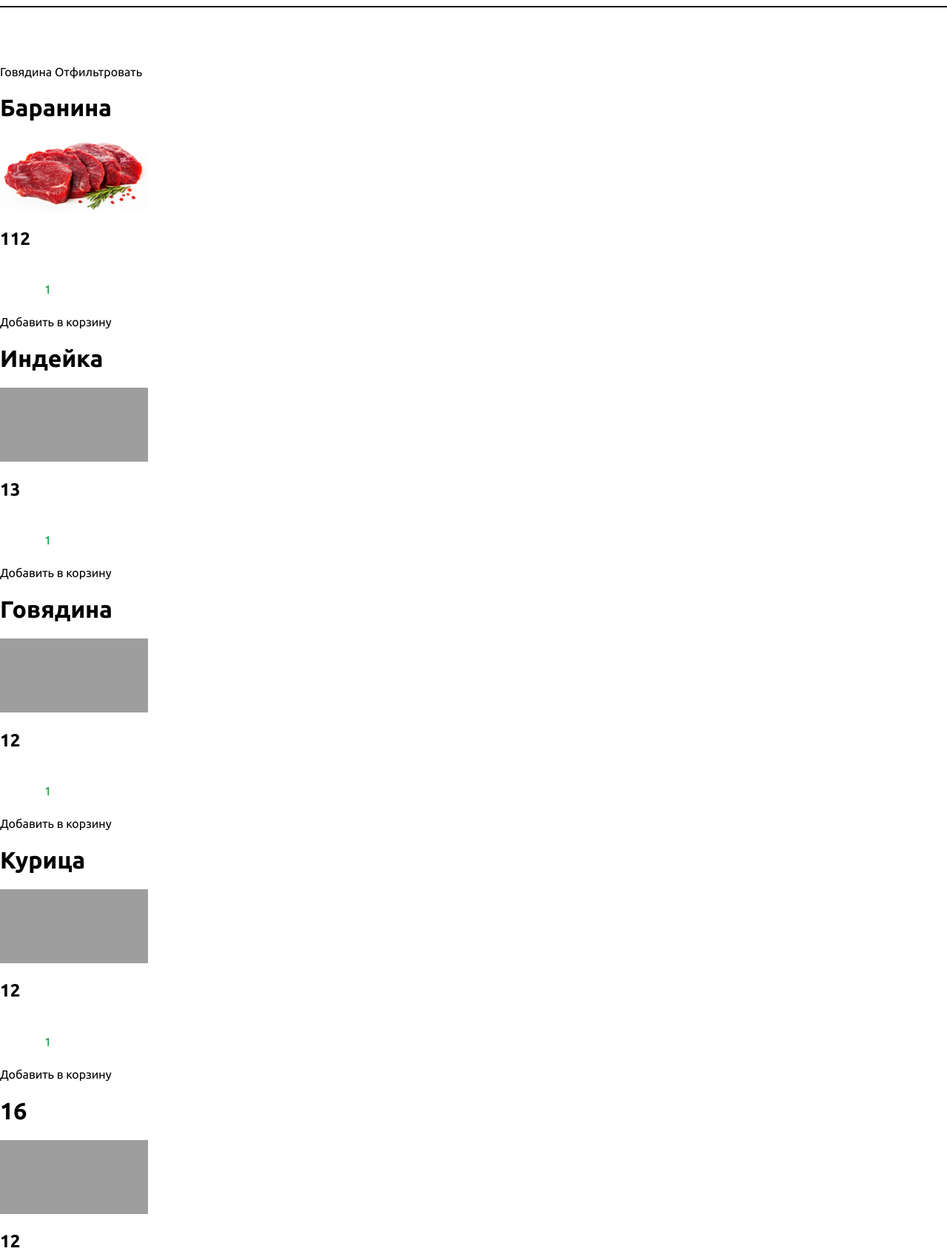
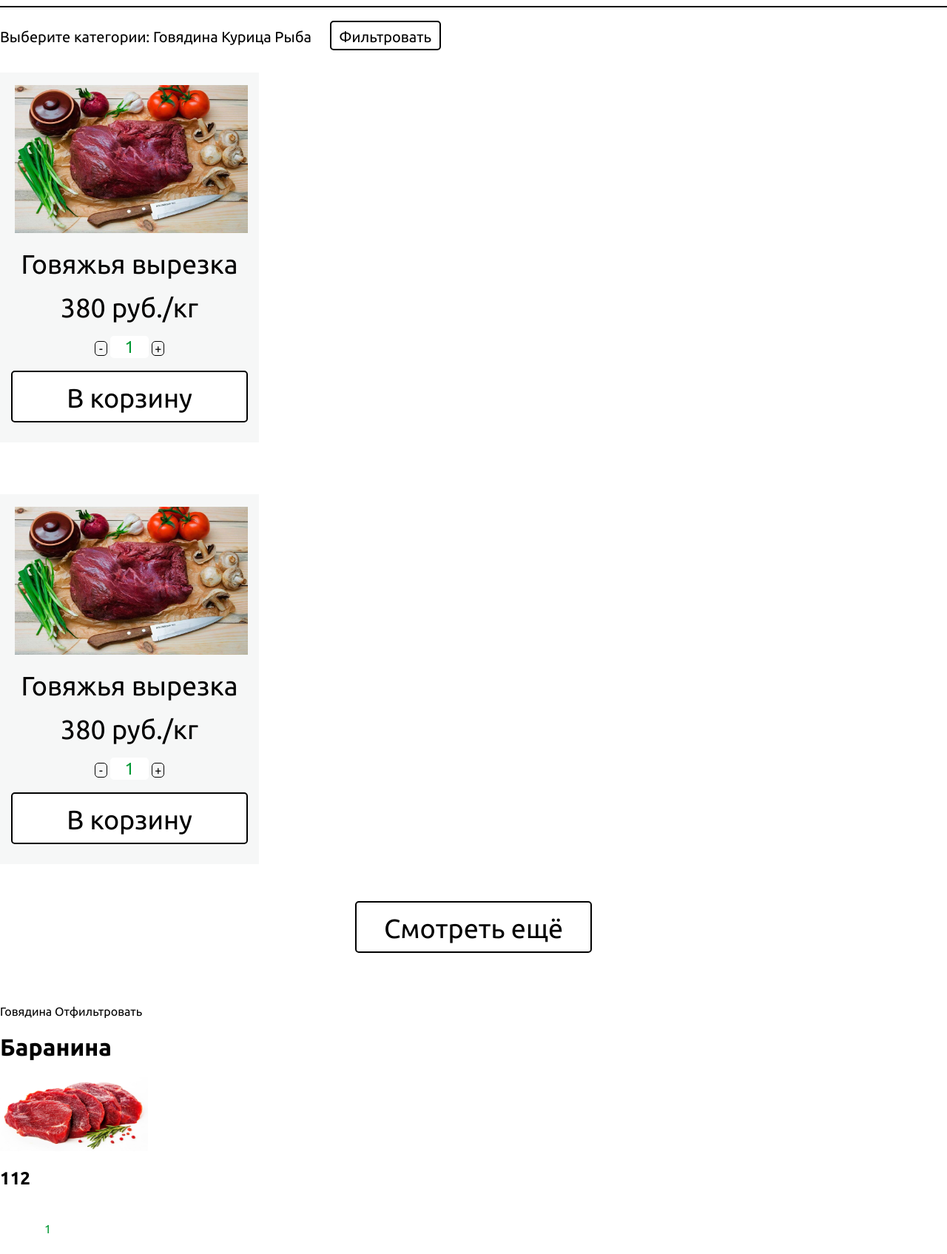
Before and after one commit to Andrey2kulagin/site_about_meat, a Django app: page /product_list in a window 1280 px wide. Shown: the part 253-1948 px from the top of the page at 74% size. Run offline with Django 4.2, Linux system fonts and the light colour scheme; data comes from the database, SQL or seed files in the repository; both versions use the stored data as it was after the commit; some libraries are stand-ins or nearby versions; grey boxes are pictures that could not be loaded.

Commit message:
integration 1st page is ower

```diff
--- a/butcher_shop/butcher_shop_app/Templates/butcher_shop_app/index.html
+++ b/butcher_shop/butcher_shop_app/Templates/butcher_shop_app/index.html
@@ -7,7 +7,7 @@
 {% load static %}
 
 <div class="main__image__div">
-    <img class="main__image__div__image" src="img/m2.jpg">
+    <img class="main__image__div__image" src="{% static 'butcher_shop_app/img/2504.970.jpg' %}">
     <div class="main__image__div__text__block">
       <span class="main__image__div__text">Только лучшее мясо из самых экологически-чистых регионов России, которое мы с
         любовью выращиваем на собственных фермах. Мы кормим животных только “живыми” кормами без ГМО и поим чистой водой
@@ -20,7 +20,7 @@
     <div class="simple__cart__row">
         {% for product in products %}
         <div class="product__card">
-            <img class="product__card__img" src="img/2504.970.jpg">
+            <img class="product__card__img" src="{{product.image.url}}">
             <a href="{% url 'product_detail' pk=product.id %}" class="product__card__title">{{product}}</a>
             <form method="POST" id="product_list_add_to_cart{{product.id}}" name="{{product.id}}">
                 {% csrf_token%}
--- a/butcher_shop/butcher_shop_app/Templates/butcher_shop_app/product_list.html
+++ b/butcher_shop/butcher_shop_app/Templates/butcher_shop_app/product_list.html
@@ -4,6 +4,67 @@
 {% endblock %}
 
 {% block content %}
+
+<div class="category__div">
+    Выберите категории:
+    <label class="category_label">
+      <input type="checkbox" class="hidden-checkbox-category">
+      <span>Говядина</span>
+    </label>
+    <label class="category_label">
+      <input type="checkbox" class="hidden-checkbox-category">
+      <span>Курица</span>
+    </label>
+    <label class="category_label">
+      <input type="checkbox" class="hidden-checkbox-category">
+      <span>Рыба</span>
+    </label>
+    <button class="standart__button filter__button" type="submit">Фильтровать</button>
+  </div>
+  <div class="catalog">
+    <div class="cart_row">
+      <div class="simple__cart__row">
+        <div class="product__card">
+          <img class="product__card__img" src="img/2504.970.jpg">
+          <span class="product__card__title">Говяжья вырезка</span>
+          <span class="product__card__cost"> 380 руб./кг</span>
+          <button class="product__card_change_btn" onclick="sub_cart_count('1')">-</button>
+          <input class="product__card__count__input" id="1" name="count" type="number" min="3" value="1">
+          <button class="product__card_change_btn" onclick="add_cart_count( '1')">
+            +
+          </button>
+          <button class="standart__button">В корзину</button>
+        </div>
+
+
+        </div>
+
+
+      </div>
+    </div>
+
+
+  <div class="cart_row">
+      <div class="simple__cart__row">
+        <div class="product__card">
+          <img class="product__card__img" src="img/2504.970.jpg">
+          <span class="product__card__title">Говяжья вырезка</span>
+          <span class="product__card__cost"> 380 руб./кг</span>
+          <button class="product__card_change_btn" onclick="sub_cart_count('1')">-</button>
+          <input class="product__card__count__input" id="1" name="count" type="number" min="3" value="1">
+          <button class="product__card_change_btn" onclick="add_cart_count( '1')">
+            +
+          </button>
+          <button class="standart__button">В корзину</button>
+        </div>
+
+
+
+
+      </div>
+    </div>
+  <button class="standart__button">Смотреть ещё</button>
+  </div>
 {% load static %}
 
 <form method="get">
--- a/butcher_shop/butcher_shop_app/views.py
+++ b/butcher_shop/butcher_shop_app/views.py
@@ -11,7 +11,7 @@ from django.http import HttpResponse
 def index(request):
     context = {}
 
-    products = Product.objects.all()[:3]
+    products = Product.objects.all()[:4]
     form = ApplicationForm()
     context['products'] = products
     context["form"] = form
```
Also changed, not shown: butcher_shop/db.sqlite3, butcher_shop/media/img/1662393946_21-kartinkof-club-p-novie-i-krasivie-kartinki-myaso-23.jpg (added).
